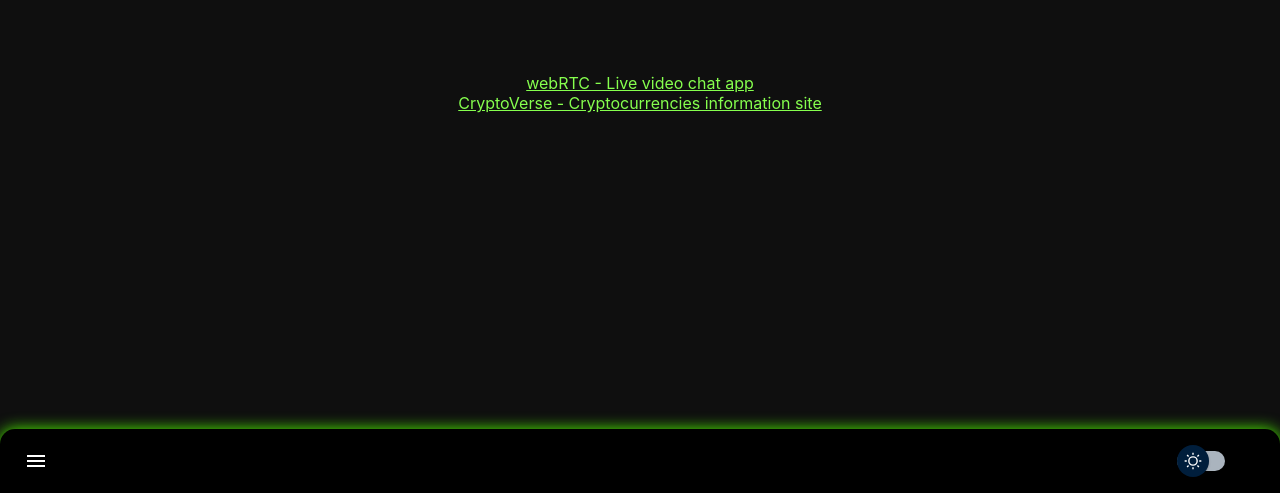
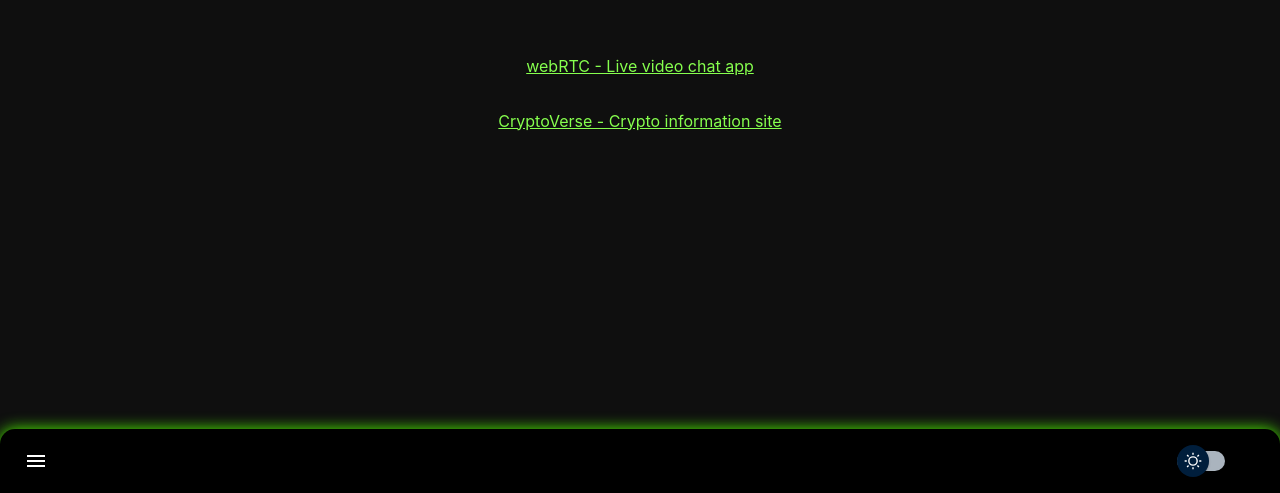
Before and after one commit to dtellz/d-t.com, a React (Create React App) app: page /projects in a window 1280 px wide. Shown: the part 307-800 px from the top of the page. Built offline with nearby package versions, Linux system fonts and the light colour scheme.

Commit message:
feat: project links spacing

```diff
--- a/src/pages/projects/index.jsx
+++ b/src/pages/projects/index.jsx
@@ -9,8 +9,8 @@
     return (
         <div className={darkMode ? 'about__container container-dark' : 'about__container container-light'}>
 
-            <a className={darkMode ? 'App-link' : 'App-link light'} href='https://stream-me-up.netlify.app'>webRTC - Live video chat app</a>
-            <a className={darkMode ? 'App-link' : 'App-link light'} href='https://versecrypto.netlify.app'>CryptoVerse - Cryptocurrencies information site</a>
+            <a style={{ paddingBottom: '35px' }} className={darkMode ? 'App-link' : 'App-link light'} href='https://stream-me-up.netlify.app'>webRTC - Live video chat app</a>
+            <a className={darkMode ? 'App-link' : 'App-link light'} href='https://versecrypto.netlify.app'>CryptoVerse - Crypto information site</a>
 
 
 
```
